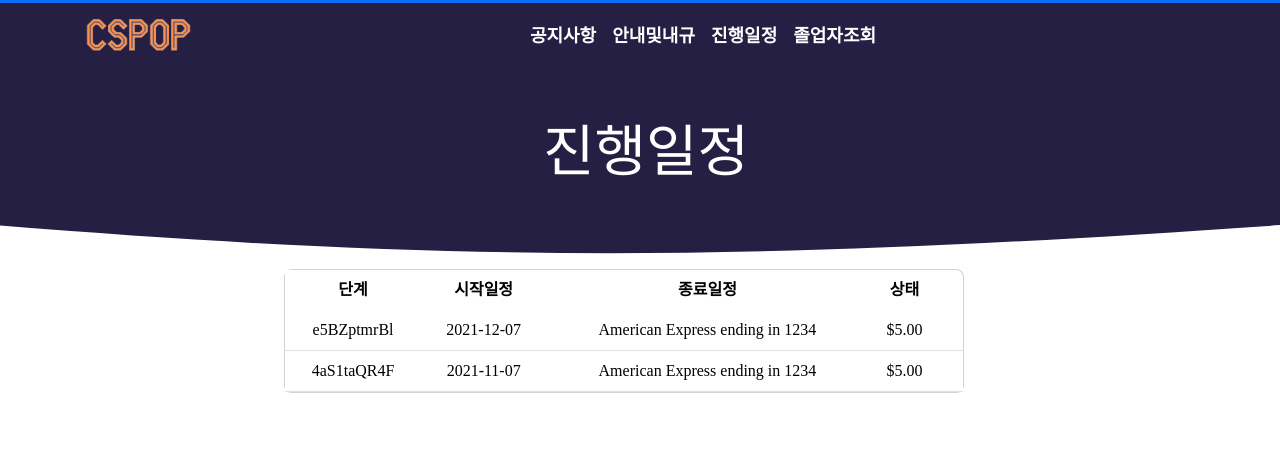
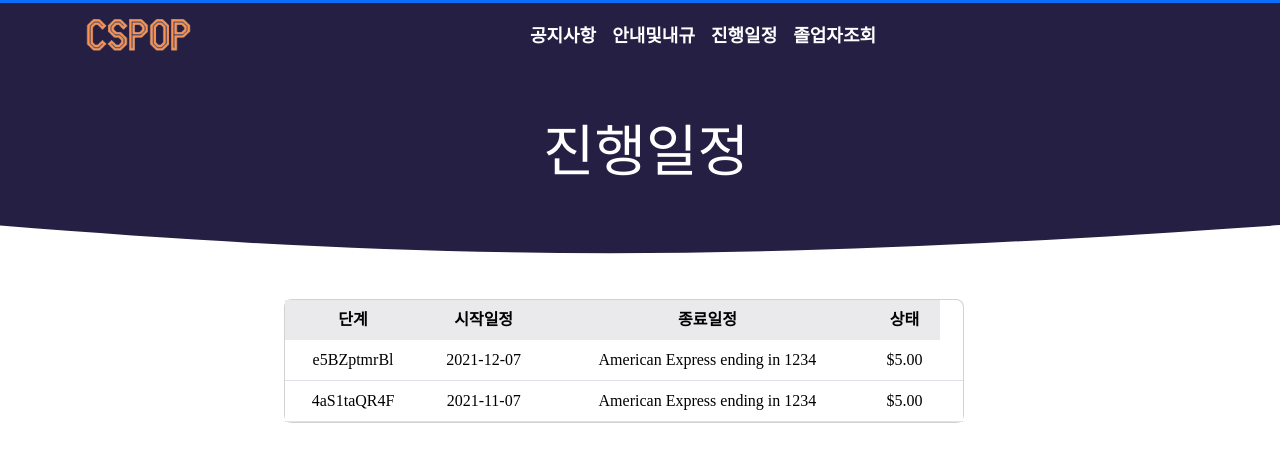
Before and after one commit to euna0104/CSPOP_FE, a React (Create React App) app: page /api/graduation/schedule in a window 1280 px wide. Shown: the top 462 px of the page. Built offline with nearby package versions, Linux system fonts and the light colour scheme; a web font is replaced by a local one.

Commit message:
style: Schedule.jsx 표 위치, thead색

```diff
--- a/src/Schedule.jsx
+++ b/src/Schedule.jsx
@@ -1,4 +1,4 @@
-import React from 'react';
+import React, { useEffect, useState } from 'react';
 import styled from 'styled-components';
 import axios from 'axios';
 import Header from './Common/Header';
@@ -17,6 +17,7 @@ const StyledDiv = styled.div`
   .bg-shape {
     position: relative;
     height: 200px;
+    margin-bottom: 30px;
   }
   .bg-shape:after {
     background:url(/img/curve-shape.svg);
@@ -31,6 +32,9 @@ const StyledDiv = styled.div`
   .title {
     margin-right: 190px;
     font-family: "NanumGothicBold";
+  }
+  .bg-light th {
+    background-color: #eae9ec;
   }
 `;
 
```
